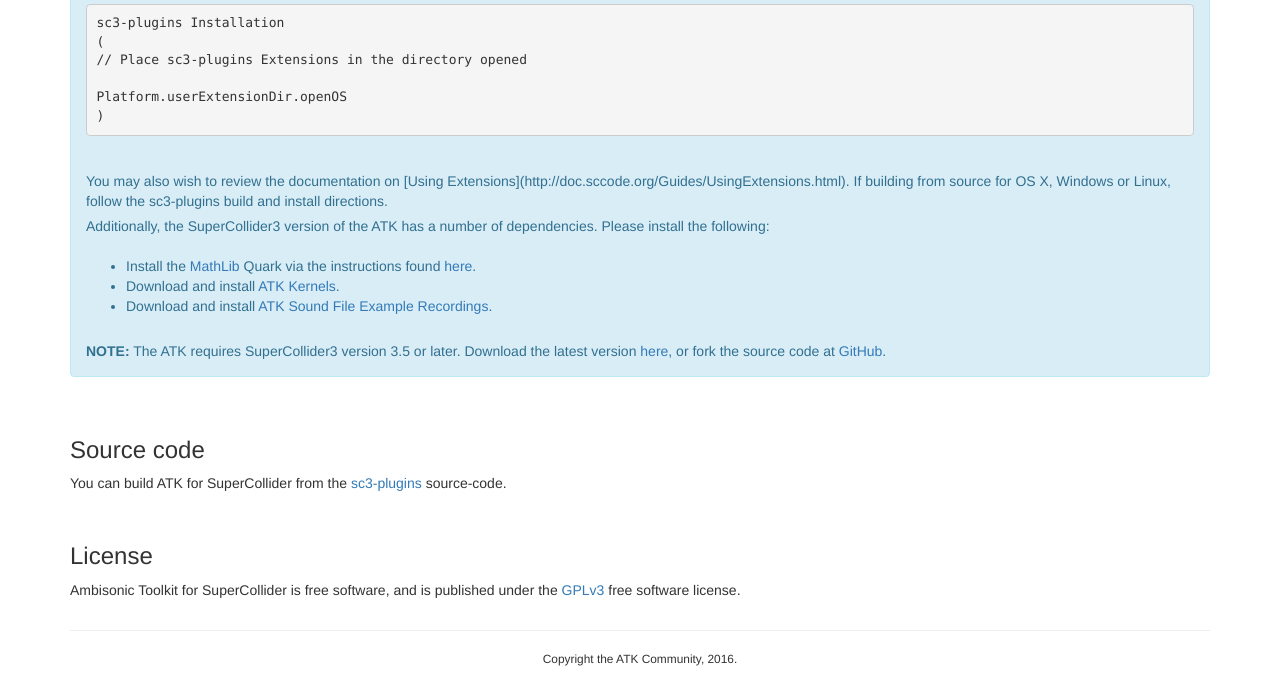
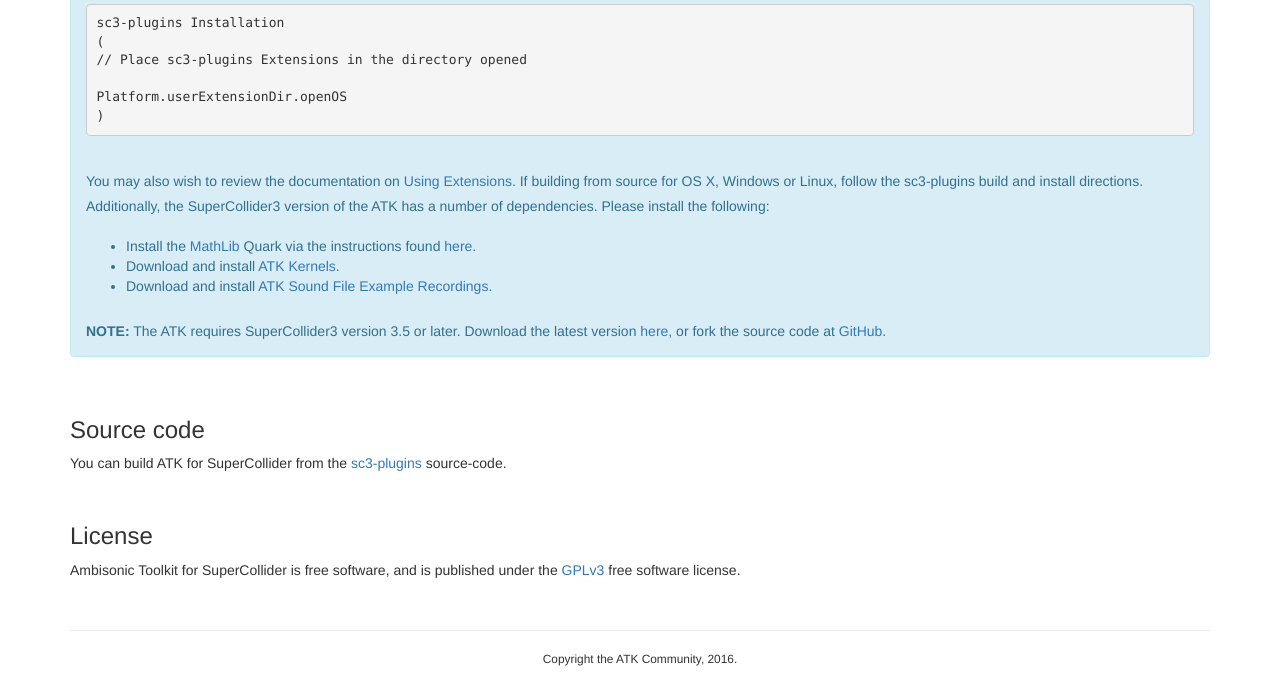
Before and after one commit to ambisonictoolkit/ambisonictoolkit.github.io, a Jekyll site: the page built from download/supercollider.md, in a window 1280 px wide and 1060 px high. Shown: the part 370-1060 px from the top of the window. Built offline with Jekyll 4.4.1, drawn with Linux system fonts in a browser that asks for light colours; nearby versions of some CDN libraries; some of the changed lines change nothing that is shown.

Commit message:
fix formatting for SC3 install page

```diff
--- a/download/supercollider.md
+++ b/download/supercollider.md
@@ -25,7 +25,7 @@
 
 <p>&nbsp;</p>
 
-<p>You may also wish to review the documentation on [Using Extensions](http://doc.sccode.org/Guides/UsingExtensions.html).
+<p>You may also wish to review the documentation on <a href="http://doc.sccode.org/Guides/UsingExtensions.html" target="_blank">Using Extensions</a>.
 
 If building from source for OS X, Windows or Linux, follow the sc3-plugins build and install directions.</p>
 
```
